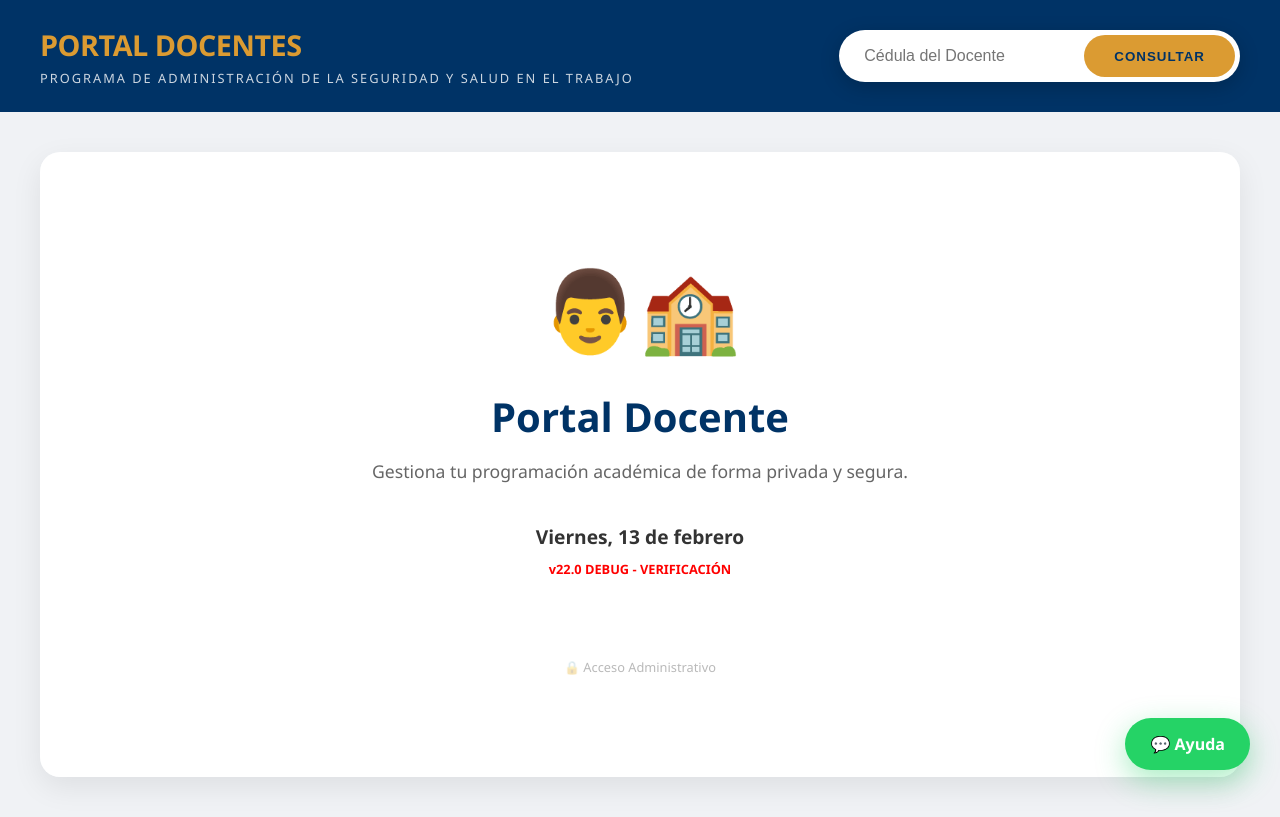
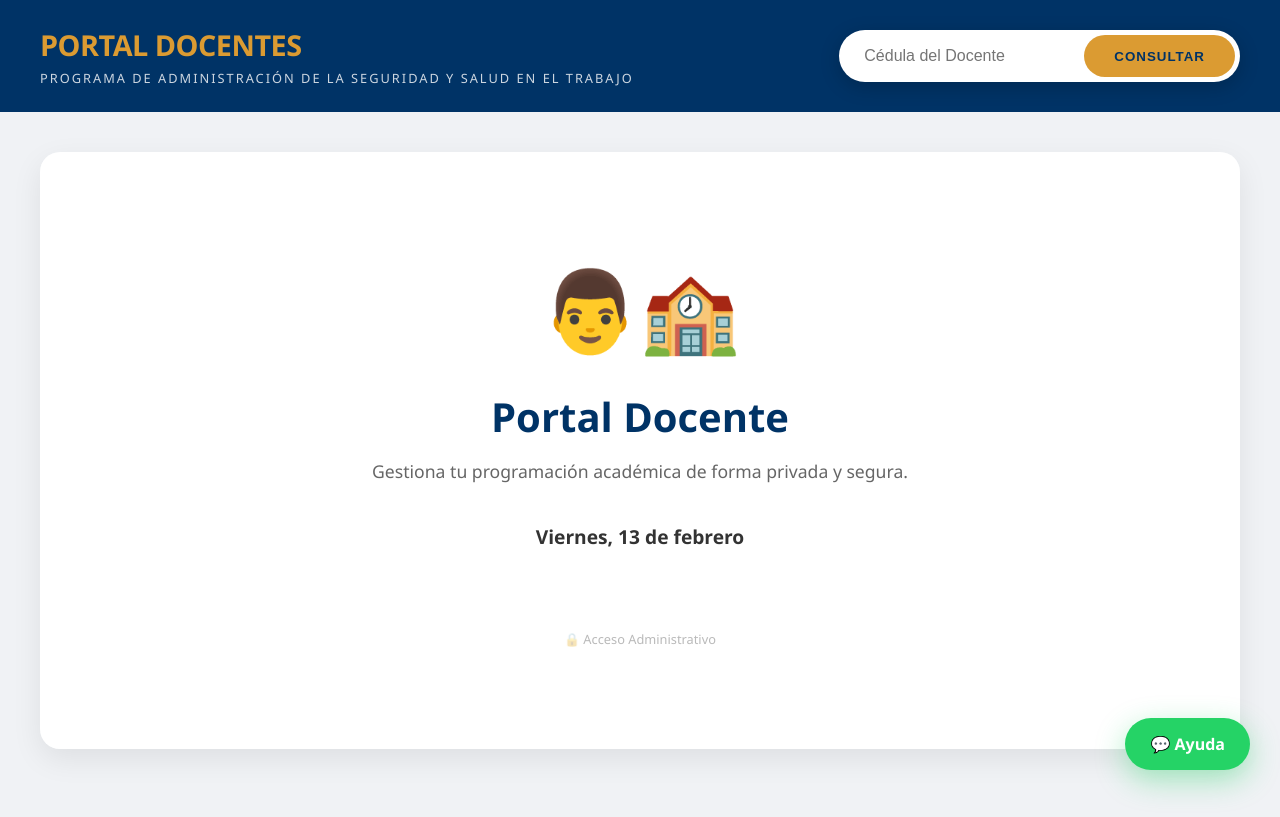
Before and after one commit to vapeamento-wq/portal-docente-v2, a React (Vite) app: page / in a window 1280 px wide. Built offline with nearby package versions, Linux system fonts and the light colour scheme.

Commit message:
chore: remove debug tag for production

```diff
--- a/src/App.jsx
+++ b/src/App.jsx
@@ -224,10 +224,7 @@ const App = () => {
             <div style={{ fontSize: '5rem', marginBottom: '20px' }}>👨🏫</div>
             <h1 style={{ color: 'var(--primary)', marginBottom: '15px', fontSize: '2.5rem' }}>Portal Docente</h1>
             <p style={{ color: '#666', maxWidth: '600px', margin: '0 auto', fontSize: '1.1rem' }}>Gestiona tu programación académica de forma privada y segura.</p>
-            <div style={{ marginTop: '40px', fontSize: '1.2rem', color: '#333', fontWeight: 'bold' }}>
-              {formatoFechaHora(fechaActual).fecha}
-              <div style={{ fontSize: '0.8rem', color: 'red', marginTop: '10px' }}>v22.0 DEBUG - VERIFICACIÓN</div>
-            </div>
+            <div style={{ marginTop: '40px', fontSize: '1.2rem', color: '#333', fontWeight: 'bold' }}>{formatoFechaHora(fechaActual).fecha}</div>
             <div style={{ marginTop: '80px', cursor: 'pointer', opacity: 0.3, fontSize: '0.8rem' }} onClick={() => setView('login')}>🔒 Acceso Administrativo</div>
           </div>
         ) : (
```
